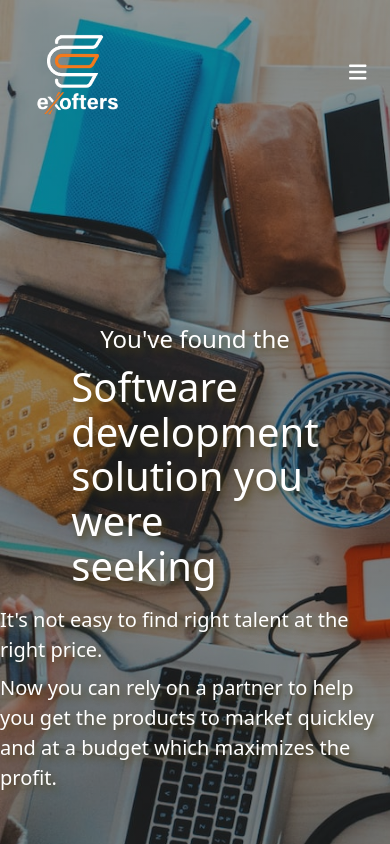
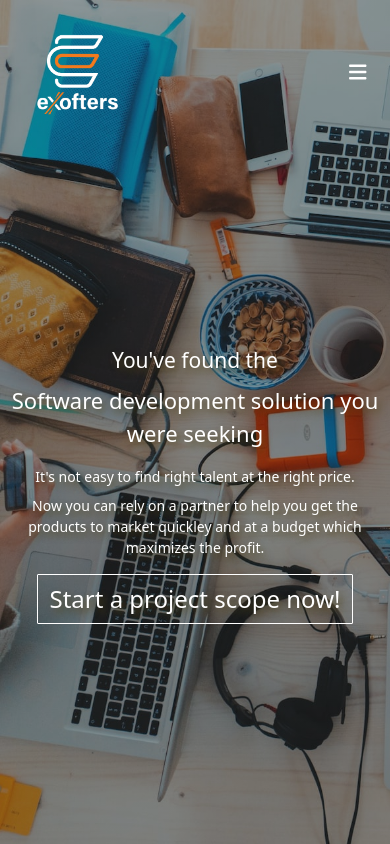
Before and after one commit to adeelshhid/Exofters-Web, a React (Create React App) app: page / in a window 390 px wide. Shown: the top 844 px of the page. Built offline with nearby package versions, Linux system fonts and the light colour scheme.

Commit message:
Responsive

```diff
--- a/src/App.css
+++ b/src/App.css
@@ -3,4 +3,5 @@
     url("./Images/main-img.jpg");
   background-size: cover;
   overflow-x: hidden;
+  height: 100vh;
 }
--- a/src/App.js
+++ b/src/App.js
@@ -2,7 +2,6 @@ import React from "react";
 import HeroSection from "./Components/Hero Section/HeroSection";
 import NavBar from "./Components/NavBar/NavBar";
 import "./App.css";
-import IntroSection from "./Components/IntroSection/IntroSection";
 
 const App = (React.FC = () => {
   return (
@@ -11,7 +10,6 @@ const App = (React.FC = () => {
         <NavBar />
         <HeroSection />
       </div>
-      <IntroSection />
     </div>
   );
 });
--- a/src/Components/Hero Section/HeroSection.css
+++ b/src/Components/Hero Section/HeroSection.css
@@ -5,27 +5,28 @@ body {
 .hero-section {
   display: flex;
   flex-direction: column;
+  align-items: center;
   justify-content: center;
-  align-items: center;
-  padding: 11rem 0 14.5rem 0 !important;
+  padding-top: 200px;
 }
 
 .main-text1 {
+  text-align: center;
   color: white;
   text-shadow: 3px 4px 7px rgba(81, 67, 21, 0.8) !important;
-  font-size: 1.5rem;
+  font-size: 24px;
   margin: 0 0 8px 0px !important;
 }
 
 .main-text2 {
+  text-align: center;
   color: white;
-  font-size: 2.5rem;
+  font-size: 40px;
   text-shadow: 3px 4px 7px rgba(81, 67, 21, 0.8) !important;
-  padding: 0 35rem;
-  line-height: 2.8rem;
 }
 
 .main-text3 {
+  text-align: center;
   color: white;
   font-size: 20px;
   margin: 0 0 8px 0px !important;
@@ -33,6 +34,7 @@ body {
 }
 
 .main-text4 {
+  text-align: center;
   color: white;
   text-shadow: 3px 4px 7px rgba(81, 67, 21, 0.8) !important;
   font-size: 20px;
@@ -44,8 +46,78 @@ body {
   font-weight: 500 !important;
   color: white !important;
   text-shadow: 3px 4px 7px rgba(81, 67, 21, 0.8) !important;
-  margin-top: 3rem !important;
-  padding: 0.5rem 2rem !important;
   border: 1px solid white !important;
   border-radius: 1px !important;
 }
+
+@media screen and (max-width: 992px) {
+  .main-text2 {
+    text-align: center;
+    color: white;
+    font-size: 30px;
+    text-shadow: 3px 4px 7px rgb(81 67 21 / 80%) !important;
+  }
+
+  .main-text4 {
+    text-align: center;
+    color: white;
+    text-shadow: 3px 4px 7px rgb(81 67 21 / 80%) !important;
+    font-size: 20px;
+    padding: 0 20px;
+  }
+}
+
+@media screen and (max-width: 768px) {
+  .main-text2 {
+    text-align: center;
+    color: white;
+    font-size: 25px;
+    text-shadow: 3px 4px 7px rgb(81 67 21 / 80%) !important;
+  }
+
+  .main-text3 {
+    text-align: center;
+    color: white;
+    font-size: 17px;
+    margin: 0 0 8px 0px !important;
+    text-shadow: 3px 4px 7px rgb(81 67 21 / 80%) !important;
+  }
+
+  .main-text4 {
+    text-align: center;
+    color: white;
+    text-shadow: 3px 4px 7px rgba(81, 67, 21, 0.8) !important;
+    font-size: 17px;
+  }
+}
+
+@media screen and (max-width: 576px) {
+  .main-text1 {
+    text-align: center;
+    color: white;
+    text-shadow: 3px 4px 7px rgb(81 67 21 / 80%) !important;
+    font-size: 21px;
+    margin: 0 0 8px 0px !important;
+  }
+
+  .main-text2 {
+    text-align: center;
+    color: white;
+    font-size: 22px;
+    text-shadow: 3px 4px 7px rgb(81 67 21 / 80%) !important;
+  }
+
+  .main-text3 {
+    text-align: center;
+    color: white;
+    font-size: 14px;
+    margin: 0 0 8px 0px !important;
+    text-shadow: 3px 4px 7px rgb(81 67 21 / 80%) !important;
+  }
+  .main-text4 {
+    text-align: center;
+    color: white;
+    text-shadow: 3px 4px 7px rgba(81, 67, 21, 0.8) !important;
+    font-size: 14px;
+  }
+}
--- a/src/Components/NavBar/NavBar.css
+++ b/src/Components/NavBar/NavBar.css
@@ -43,3 +43,15 @@ Navbar {
     display: none !important;
   }
 }
+
+@media screen and (max-width: 415px) {
+  .offcanvas-nav {
+    width: 70% !important;
+  }
+}
+
+@media screen and (max-width: 375px) {
+  .offcanvas-nav {
+    width: 70% !important;
+  }
+}
--- a/src/Components/NavBar/NavBar.js
+++ b/src/Components/NavBar/NavBar.js
@@ -1,6 +1,6 @@
 import React, { useState } from "react";
 import { FontAwesomeIcon } from "@fortawesome/react-fontawesome";
-import { faBars } from "@fortawesome/free-solid-svg-icons";
+import { faBars, faXmark } from "@fortawesome/free-solid-svg-icons";
 import Container from "react-bootstrap/Container";
 import Nav from "react-bootstrap/Nav";
 import Navbar from "react-bootstrap/Navbar";
@@ -57,9 +57,13 @@ function NavBar() {
         </Container>
       </Navbar>
 
-      <Offcanvas show={show} onHide={handleClose}>
-        <Offcanvas.Header closeButton>
+      <Offcanvas className="offcanvas-nav" show={show} onHide={handleClose}>
+        <Offcanvas.Header>
           <Offcanvas.Title>Exofters</Offcanvas.Title>
+          <FontAwesomeIcon
+            icon={faXmark}
+            onClick={handleClose}
+          ></FontAwesomeIcon>
         </Offcanvas.Header>
         <Offcanvas.Body>
           Some text as placeholder. In real life you can have the elements you
```
